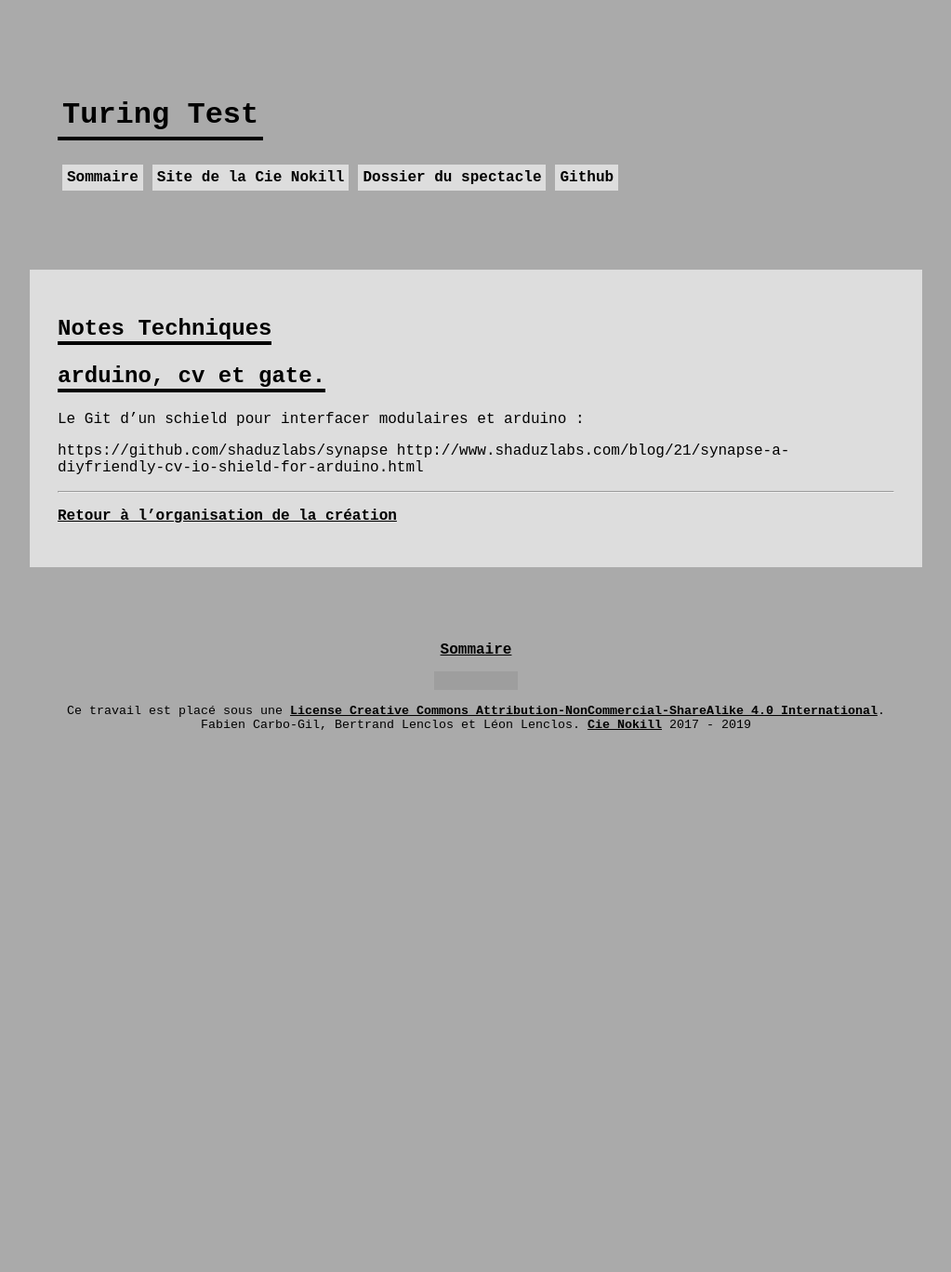
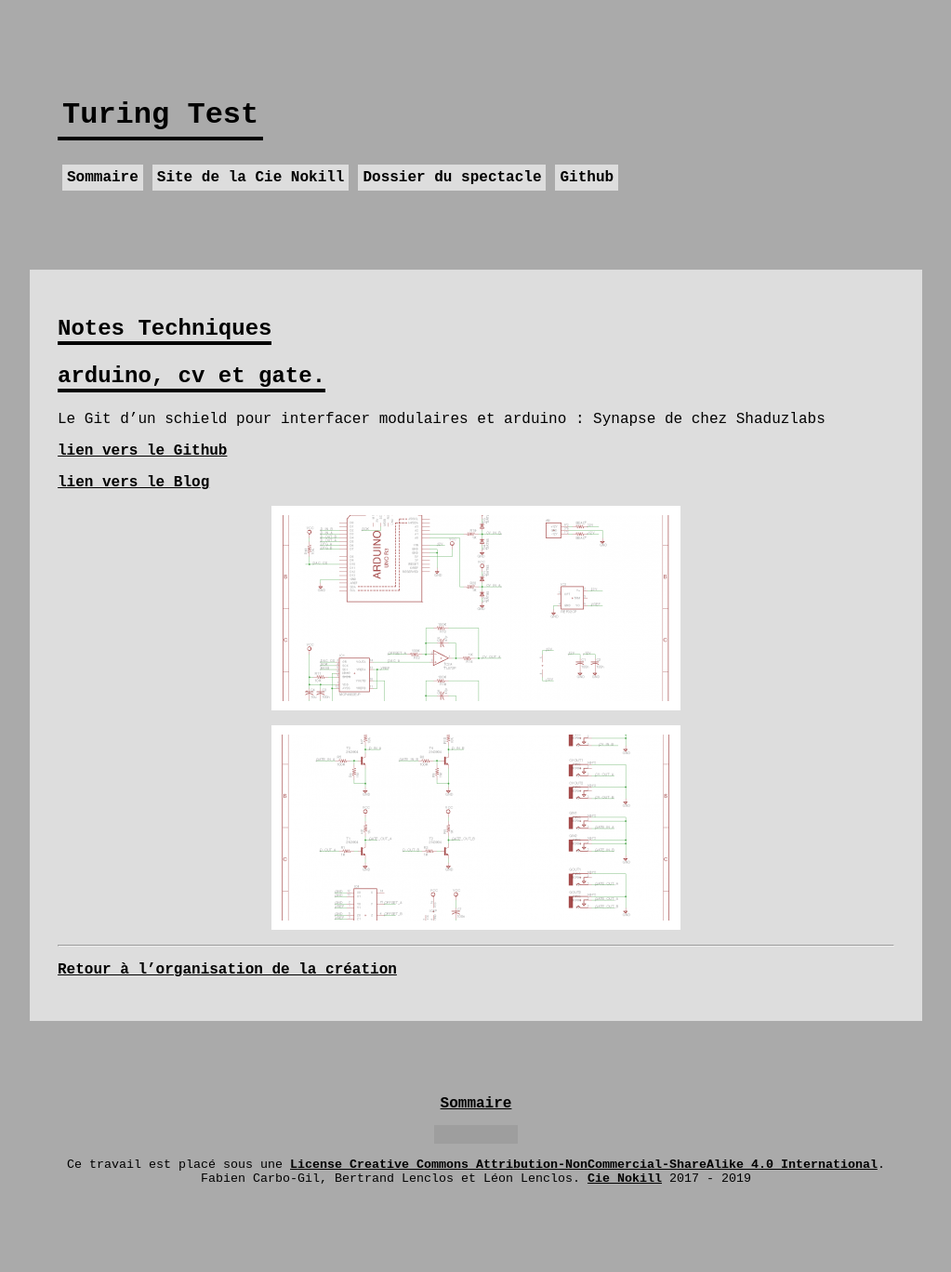
Before and after one commit to LeonLenclos/turing-test, a Jekyll site: the page built from contenu/organisation/notes-techniques.md, in a window 1280 px wide. Shown: the whole page at 93% size, without its empty margins (128-1151 px from the left). Built offline with Jekyll 4.4.1, drawn with Linux system fonts in a browser that asks for light colours; nearby versions of some CDN libraries; our own code applies the rules of GitHub Pages for plain Markdown files; a script that is not in the unit is left out; the repository's description, which GitHub fills in, is left out; before the commit the page ends 900 px from its top, so only the background shows below that; grey boxes are pictures that could not be loaded.

Commit message:
Update notes-techniques.md

```diff
--- a/contenu/organisation/notes-techniques.md
+++ b/contenu/organisation/notes-techniques.md
@@ -3,11 +3,17 @@
 
 ## arduino, cv et gate.
 
-Le Git d'un schield pour interfacer modulaires et arduino :
+Le Git d'un schield pour interfacer modulaires et arduino : Synapse de chez Shaduzlabs
 
-https://github.com/shaduzlabs/synapse
-http://www.shaduzlabs.com/blog/21/synapse-a-diyfriendly-cv-io-shield-for-arduino.html
+[lien vers le Github](https://github.com/shaduzlabs/synapse)
 
----
+[lien vers le Blog](http://www.shaduzlabs.com/blog/21/synapse-a-diyfriendly-cv-io-shield-for-arduino.html)
+
+![shéma synapse 1](/ressources/synapse_4.png)
+
+![shéma synapse 2](/ressources/synapse_5.png)
+
+----
+
 
 [Retour à l'organisation de la création](.)
```
